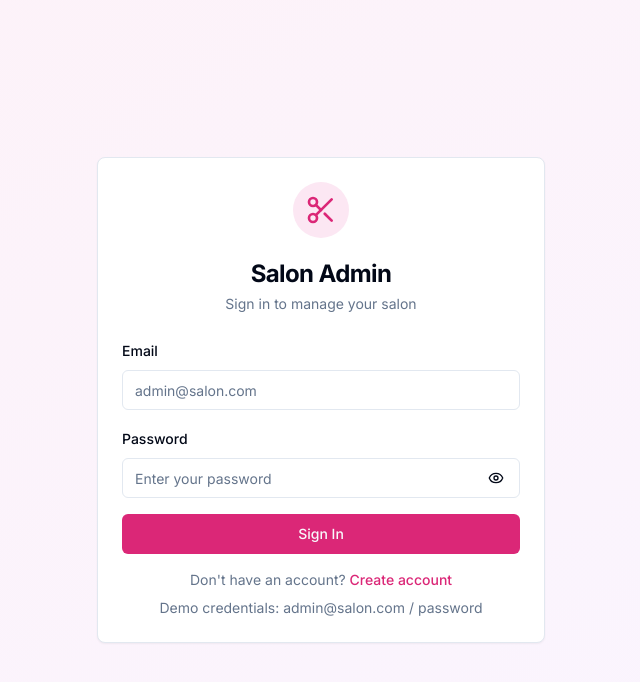
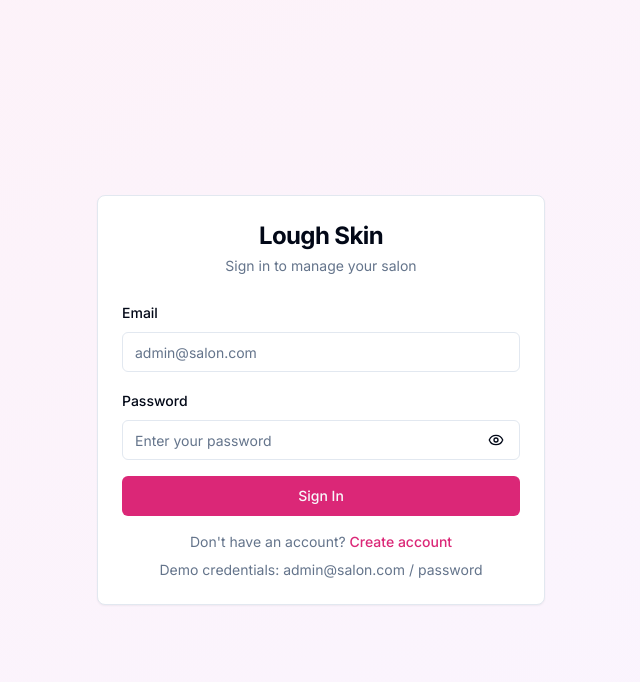
Before and after one commit to venugi-perera/lough-skin-admin, a Next.js app: page / in a window 1280 px wide. Shown: the top 682 px of the page, without its empty margins (319-959 px from the left). Built offline with nearby package versions, Linux system fonts and the light colour scheme.

Commit message:
website name changed

```diff
--- a/app/salon-app.tsx
+++ b/app/salon-app.tsx
@@ -74,12 +74,12 @@ export default function LoginPage({ onLogin }: LoginPageProps) {
     <div className="min-h-screen flex items-center justify-center bg-gradient-to-br from-pink-50 to-purple-50 p-4">
       <Card className="w-full max-w-md">
         <CardHeader className="space-y-1 text-center">
-          <div className="flex justify-center mb-4">
+          {/* <div className="flex justify-center mb-4">
             <div className="p-3 bg-pink-100 rounded-full">
               <Scissors className="h-8 w-8 text-pink-600" />
             </div>
-          </div>
-          <CardTitle className="text-2xl font-bold">Salon Admin</CardTitle>
+          </div> */}
+          <CardTitle className="text-2xl font-bold">Lough Skin</CardTitle>
           <CardDescription>Sign in to manage your salon</CardDescription>
         </CardHeader>
         <CardContent>
```
